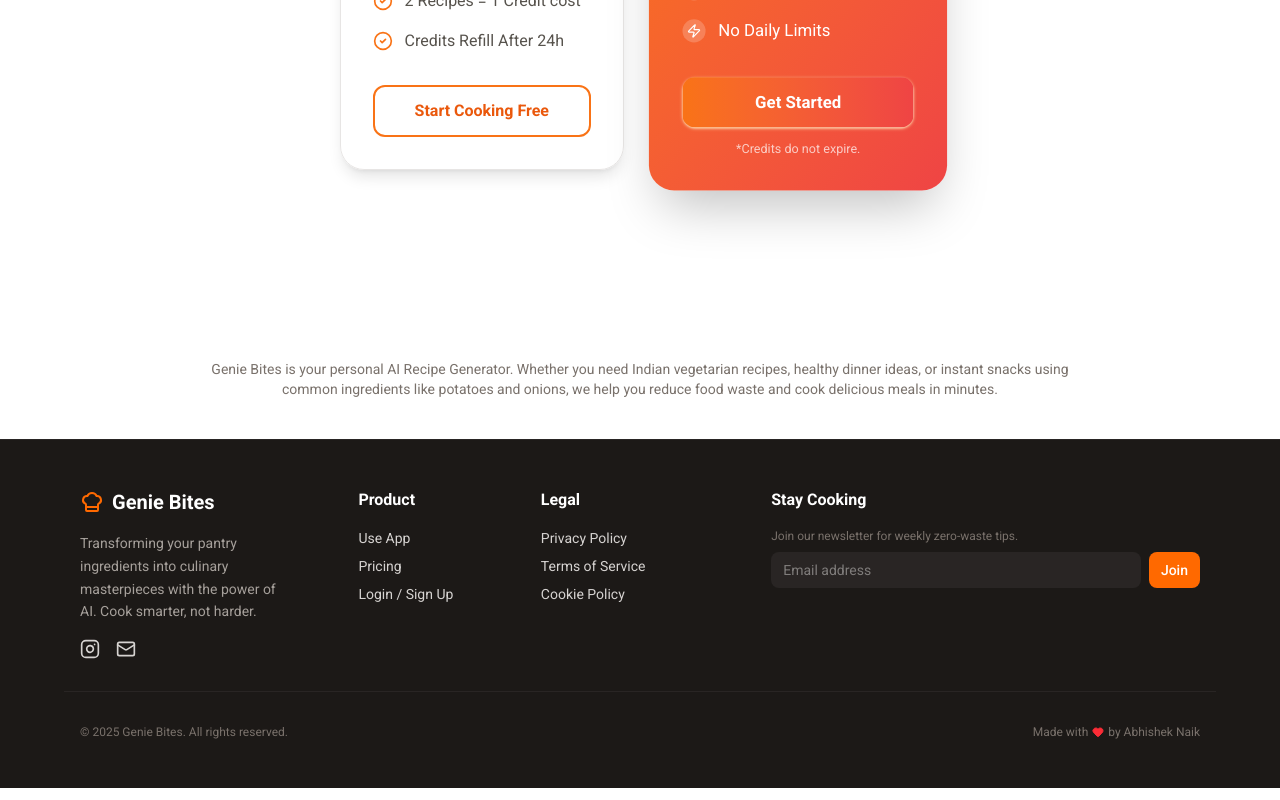
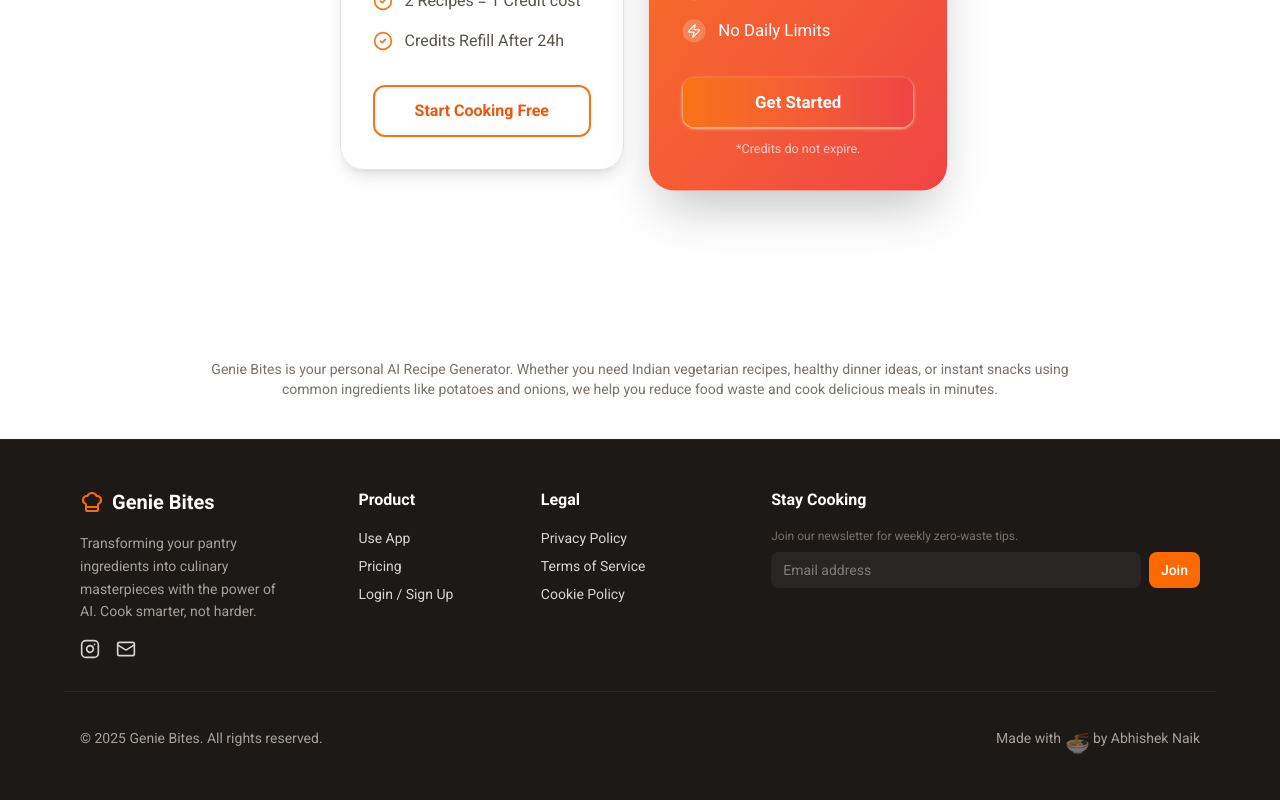
Before and after one commit to abhisheknaik27/Khane-Mein-Kya-Hai, a Next.js app: page / in a window 1280 px wide. Shown: the part 2163-2963 px from the top of the page. Built offline with nearby package versions, Linux system fonts and the light colour scheme; no server answers.

Commit message:
genie-bites-v2.0.3

```diff
--- a/src/components/layout/LandingFooter.tsx
+++ b/src/components/layout/LandingFooter.tsx
@@ -1,8 +1,20 @@
-import React from "react";
+"use client";
+import React, { useEffect, useState } from "react";
 import Link from "next/link";
 import { ChefHat, Instagram, Mail, Heart } from "lucide-react";
 
+const EMOJIS = ["❤️", "🍕", "🍔", "🍜", "🍰", "🍫"];
+
 export const LandingFooter = () => {
+  const [index, setIndex] = useState(0);
+
+  useEffect(() => {
+    const interval = setInterval(() => {
+      setIndex((prev) => (prev + 1) % EMOJIS.length);
+    }, 2000); // Cycle every 2 seconds
+
+    return () => clearInterval(interval);
+  }, []);
   return (
     <footer className="bg-stone-900 text-stone-300 py-12 border-t border-stone-800 relative z-50 px-4">
       <div className="max-w-6xl mx-auto px-4 grid grid-cols-2 md:grid-cols-5 gap-8 mb-8">
@@ -106,11 +118,30 @@
       </div>
 
       {/* Bottom Bar */}
-      <div className="max-w-6xl mx-auto px-4 pt-8 border-t border-stone-800 flex flex-col md:flex-row justify-between items-center text-xs text-stone-500">
+      <div className="max-w-6xl mx-auto px-4 pt-8 border-t border-stone-800 flex flex-col md:flex-row justify-between items-center text-sm text-stone-400">
+        <style>
+          {`
+          @keyframes vertical-fade {
+            0% { opacity: 0; transform: translateY(8px); }
+            20% { opacity: 1; transform: translateY(0); }
+            80% { opacity: 1; transform: translateY(0); }
+            100% { opacity: 0; transform: translateY(-8px); }
+          }
+          .emoji-fade {
+            animation: vertical-fade 2s ease-in-out forwards;
+          }
+        `}
+        </style>
         <p>© {new Date().getFullYear()} Genie Bites. All rights reserved.</p>
         <div className="flex items-center gap-1 mt-2 md:mt-0">
           <span>Made with</span>
-          <Heart size={12} className="text-red-500 fill-red-500" />
+          <span
+            key={index}
+            className="emoji-fade inline-block w-6 text-center text-xl"
+          >
+            {EMOJIS[index]}
+          </span>
+          {/* <Heart size={12} className="text-red-500 fill-red-500" /> */}
           <span>by Abhishek Naik</span>
         </div>
       </div>
```
